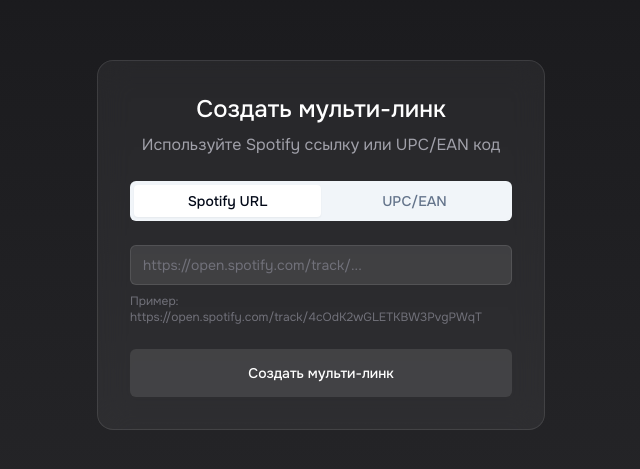
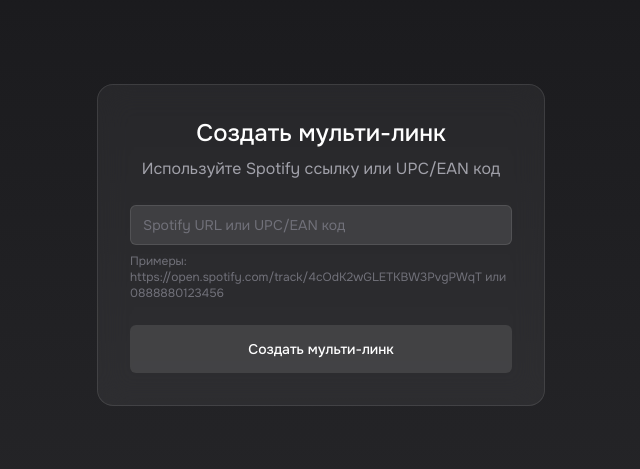
Before and after one commit to kaz1kkk/hello-russian-greetings-57, a React (Vite) app: page /submit in a window 1280 px wide. Shown: the part 155-624 px from the top of the page, without its empty margins (319-959 px from the left). Built offline with nearby package versions, Linux system fonts and the light colour scheme.

Commit message:
Fix: Use correct SoundCloud logo and combine input fields
- Replaced the incorrect Yandex Music logo with the correct SoundCloud logo.
- Combined the Spotify URL and UPC/EAN input fields into a single input field.

```diff
--- a/src/pages/Release.tsx
+++ b/src/pages/Release.tsx
@@ -10,7 +10,7 @@ import { toast } from "sonner";
 import SpotifyLogo from "/public/lovable-uploads/77e9518d-1cd7-4236-9010-d7387562db4f.png";
 import AppleMusicLogo from "/public/lovable-uploads/ad5fe374-e379-4ec0-a036-e8d79b2492d1.png";
 import YoutubeMusicLogo from "/public/lovable-uploads/06bc136f-5266-4959-be9f-5057f8f3b613.png";
-import SoundCloudLogo from "/public/lovable-uploads/fb0190c9-a778-48b7-a175-1fc791cb16a8.png"; // Updated SoundCloud logo
+import SoundCloudLogo from "/public/lovable-uploads/e74b0d45-aafd-4f1f-903f-39e02d10f932.png"; // Updated SoundCloud logo
 import YandexLogo from "/public/lovable-uploads/fb0190c9-a778-48b7-a175-1fc791cb16a8.png";
 import VKMusicLogo from "/public/lovable-uploads/c2513543-25d6-4eea-b7c6-c4e530cfd711.png";
 
--- a/src/pages/Submit.tsx
+++ b/src/pages/Submit.tsx
@@ -4,45 +4,46 @@ import { useNavigate } from "react-router-dom";
 import { supabase } from "@/integrations/supabase/client";
 import { Button } from "@/components/ui/button";
 import { toast } from "sonner";
-import { Tabs, TabsContent, TabsList, TabsTrigger } from "@/components/ui/tabs";
 import { Input } from "@/components/ui/input";
 
 export default function Submit() {
-  const [spotifyUrl, setSpotifyUrl] = useState("");
-  const [upc, setUpc] = useState("");
+  const [input, setInput] = useState("");
   const [isLoading, setIsLoading] = useState(false);
   const [errorMessage, setErrorMessage] = useState("");
   const navigate = useNavigate();
 
-  const validateSpotifyUrl = (url: string) => {
-    return url.includes('spotify.com/') && (url.includes('/track/') || url.includes('/album/'));
+  const validateInput = (value: string) => {
+    // Check if it's a Spotify URL
+    if (value.includes('spotify.com/')) {
+      return value.includes('/track/') || value.includes('/album/');
+    }
+
+    // Check if it's a UPC/EAN code (12-13 digits)
+    return /^\d{12,13}$/.test(value);
   };
 
-  const validateUPC = (code: string) => {
-    return /^\d{12,13}$/.test(code);
-  };
-
-  const handleSubmit = async (e: React.FormEvent, type: 'url' | 'upc') => {
+  const handleSubmit = async (e: React.FormEvent) => {
     e.preventDefault();
     setErrorMessage("");
 
-    if (type === 'url' && !validateSpotifyUrl(spotifyUrl)) {
-      setErrorMessage("Пожалуйста, введите корректную ссылку на трек или альбом Spotify");
-      toast.error("Неверный формат ссылки Spotify");
-      return;
-    }
-
-    if (type === 'upc' && !validateUPC(upc)) {
-      setErrorMessage("Пожалуйста, введите корректный UPC/EAN код (12-13 цифр)");
-      toast.error("Неверный формат UPC/EAN");
+    if (!validateInput(input)) {
+      setErrorMessage("Пожалуйста, введите корректную ссылку Spotify или UPC/EAN код (12-13 цифр)");
+      toast.error("Неверный формат ввода");
       return;
     }
 
     setIsLoading(true);
 
     try {
+      // Determine if the input is a Spotify URL or UPC
+      const isSpotifyUrl = input.includes('spotify.com/');
+
+      const requestBody = isSpotifyUrl
+        ? { spotifyUrl: input }
+        : { upc: input };
+
       const { data, error } = await supabase.functions.invoke('generate-release', {
-        body: type === 'url' ? { spotifyUrl } : { upc }
+        body: requestBody
       });
 
       if (error) throw new Error(error.message);
@@ -67,24 +68,17 @@ export default function Submit() {
           <p className="text-zinc-400">Используйте Spotify ссылку или UPC/EAN код</p>
         </div>
 
-        <Tabs defaultValue="url" className="space-y-6">
-          <TabsList className="w-full">
-            <TabsTrigger value="url" className="flex-1">Spotify URL</TabsTrigger>
-            <TabsTrigger value="upc" className="flex-1">UPC/EAN</TabsTrigger>
-          </TabsList>
-
-          <TabsContent value="url">
-            <form onSubmit={(e) => handleSubmit(e, 'url')} className="space-y-6">
+        <form onSubmit={handleSubmit} className="space-y-6">
           <div className="space-y-2">
             <Input
               type="text"
-                  value={spotifyUrl}
-                  onChange={(e) => setSpotifyUrl(e.target.value)}
-                  placeholder="https://open.spotify.com/track/..."
+              value={input}
+              onChange={(e) => setInput(e.target.value)}
+              placeholder="Spotify URL или UPC/EAN код"
               className="w-full bg-white/10 border-white/10 text-white placeholder:text-zinc-500"
             />
             <p className="text-xs text-zinc-500">
-                  Пример: https://open.spotify.com/track/4cOdK2wGLETKBW3PvgPWqT
+              Примеры: https://open.spotify.com/track/4cOdK2wGLETKBW3PvgPWqT или 0888880123456
             </p>
           </div>
 
@@ -95,38 +89,11 @@ export default function Submit() {
           >
             {isLoading ? "Создаем..." : "Создать мульти-линк"}
           </Button>
-            </form>
-          </TabsContent>
-
-          <TabsContent value="upc">
-            <form onSubmit={(e) => handleSubmit(e, 'upc')} className="space-y-6">
-              <div className="space-y-2">
-                <Input
-                  type="text"
-                  value={upc}
-                  onChange={(e) => setUpc(e.target.value)}
-                  placeholder="Введите UPC/EAN код"
-                  className="w-full bg-white/10 border-white/10 text-white placeholder:text-zinc-500"
-                />
-                <p className="text-xs text-zinc-500">
-                  Пример: 0888880123456
-                </p>
-              </div>
-
-              <Button
-                type="submit"
-                className="w-full bg-white/10 hover:bg-white/20 text-white py-6"
-                disabled={isLoading}
-              >
-                {isLoading ? "Создаем..." : "Создать мульти-линк"}
-              </Button>
-            </form>
-          </TabsContent>
-        </Tabs>
 
           {errorMessage && (
             <p className="text-sm text-red-400 text-center">{errorMessage}</p>
           )}
+        </form>
       </div>
     </div>
   );
```
Also changed, not shown: public/lovable-uploads/e74b0d45-aafd-4f1f-903f-39e02d10f932.png (added). Lines whose indentation alone changed are shown as unchanged.
